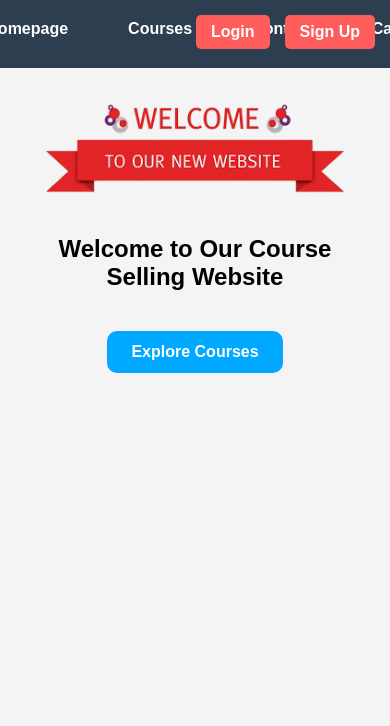
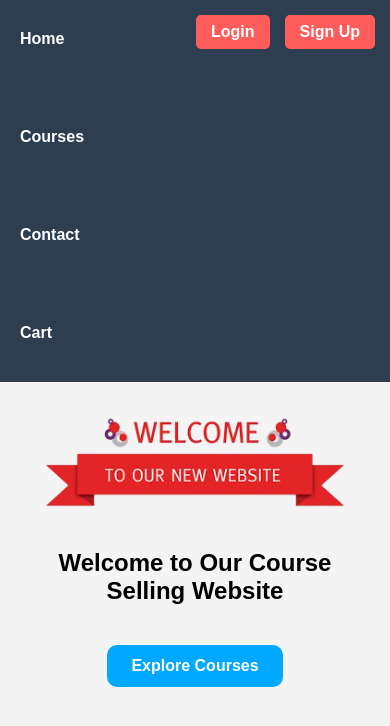
Before and after one commit to VirpalsinhChavda21/Techplement, a plain HTML site: page index.html in a window 390 px wide. Drawn offline with Linux system fonts and the light colour scheme.

Commit message:
Describe the changes made

```diff
--- a/index.html
+++ b/index.html
@@ -10,7 +10,7 @@
     <header>
         <div class="main-nav">
             <nav>
-                <a href="index.html">Homepage</a>
+                <a href="index.html">Home</a>
                 <a href="courses.html">Courses</a>
                 <a href="contact.html">Contact</a>
                 <a href="cart.html">Cart</a>
--- a/style.css
+++ b/style.css
@@ -1,12 +1,12 @@
-/* Global Styles */
+
 body {
     font-family: Arial, sans-serif;
     margin: 0;
     padding: 0;
     background-color: #F4F4F4;
+    overflow-x: hidden; /* Prevent horizontal scroll */
 }
 
-/* Header Styles */
 header {
     background-color: #2C3E50;
     padding: 20px;
@@ -18,6 +18,7 @@ nav {
     font-family: Arial, sans-serif;
     display: flex;
     justify-content: center;
+    align-items: center;
     gap: 60px;
     width: 100%;
     margin-bottom: 10px;
@@ -35,7 +36,18 @@ nav a:hover {
     text-decoration: underline;
 }
 
-/* Auth Section for Homepage */
+@media (max-width: 768px) {
+    nav {
+        flex-direction: column;
+        align-items: flex-start;
+    }
+
+    nav a {
+        margin: 10px 0;
+    }
+}
+
+/* login signup for Homepage */
 .auth-nav {
     position: absolute;
     right: 15px;
```
Also changed, not shown: cart.html (+1 -1 lines), contact.html (+1 -1 lines), courses.html (+1 -1 lines), login.html (+1 -1 lines), signup.html (+1 -1 lines).
